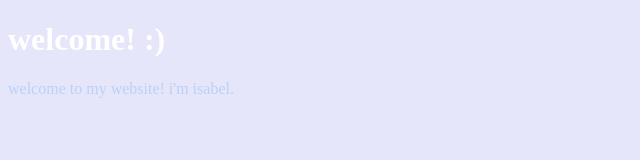
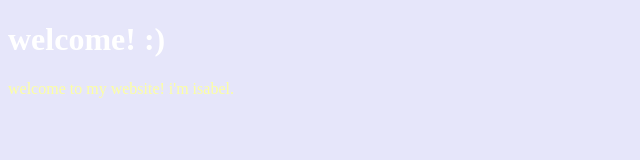
Before and after one commit to isabeldonner/isabeldonner, a plain HTML site: page index.html in a window 1280 px wide. Shown: the whole page, without its empty margins (0-640 px from the left). Drawn offline with Linux system fonts and the light colour scheme.

Commit message:
Update index.html

```diff
--- a/index.html
+++ b/index.html
@@ -6,7 +6,7 @@
   </head>
   <body style="background-color:lavender">
     <h1 style="color:#ffffff">welcome! :)</h1>
-    <p style="color:#bad1f7"> welcome to my website! i'm isabel.
+    <p style="color:#fdffa1;size:35px"> welcome to my website! i'm isabel.
     </p>
   </body>
 </html>
```
